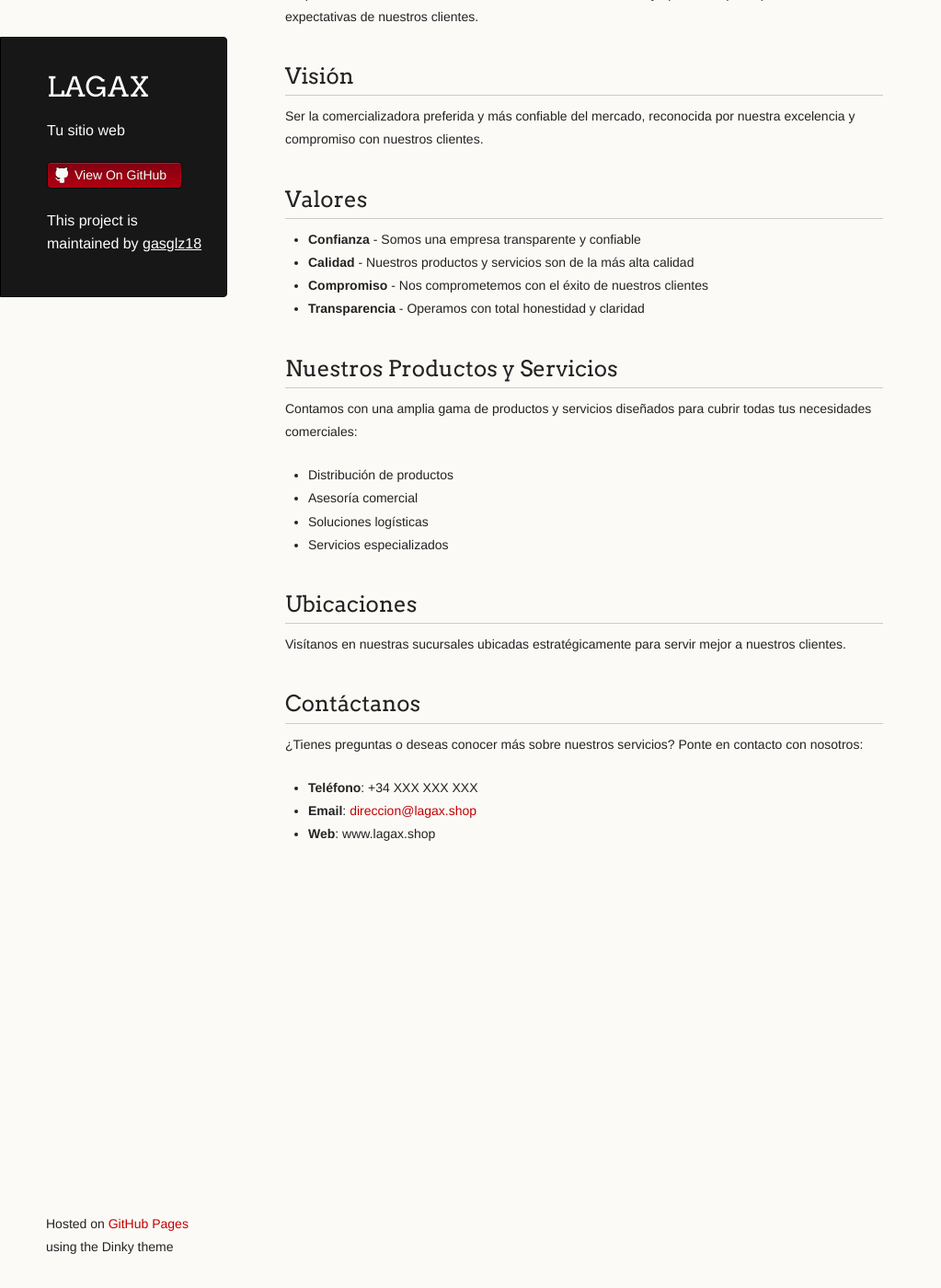
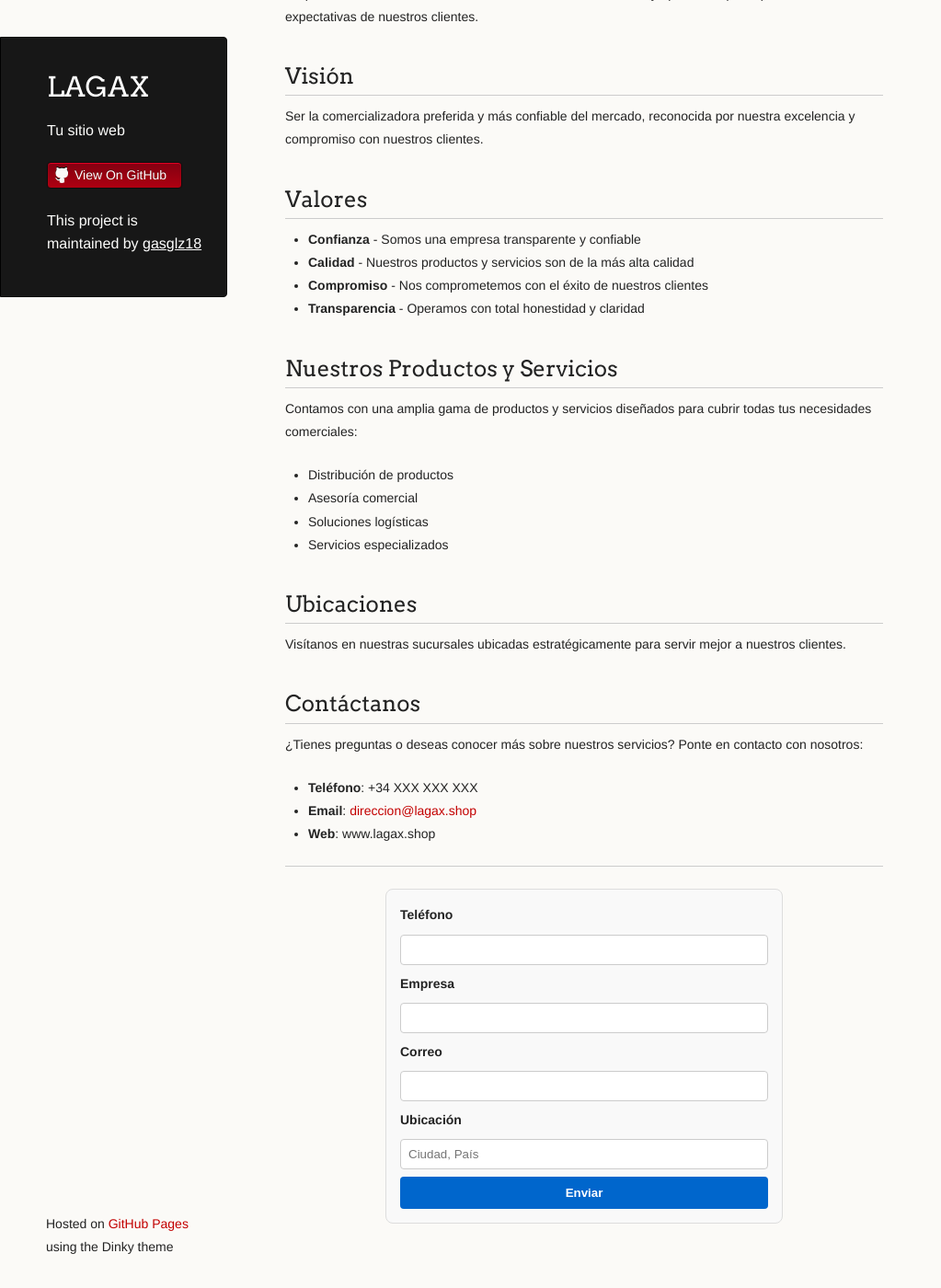
Before and after one commit to gasglz18/lagax, a Jekyll site: the page built from index.md, in a window 1280 px wide and 1400 px high, scrolled down 824 px. Shown: the whole window at 92% size, without its empty margins (0-1023 px from the left). Built offline with Jekyll 4.4.1, drawn with Linux system fonts in a browser that asks for light colours.

Commit message:
Agregar cuadro de contacto compacto con campos de teléfono, empresa, correo y ubicación

```diff
--- a/index.md
+++ b/index.md
@@ -60,3 +60,30 @@ Visítanos en nuestras sucursales ubicadas estratégicamente para servir mejor a
 - **Teléfono**: +34 XXX XXX XXX
 - **Email**: [direccion@lagax.shop](mailto:direccion@lagax.shop)
 - **Web**: www.lagax.shop
+
+---
+
+<style>
+.contact-form { max-width: 400px; margin: 20px auto; padding: 15px; border: 1px solid #ddd; border-radius: 8px; background: #f9f9f9; }
+.contact-form input, .contact-form textarea { width: 100%; padding: 8px; margin: 8px 0; border: 1px solid #ccc; border-radius: 4px; box-sizing: border-box; font-family: Arial; }
+.contact-form button { width: 100%; padding: 10px; background: #0066cc; color: white; border: none; border-radius: 4px; cursor: pointer; font-weight: bold; }
+.contact-form button:hover { background: #0052a3; }
+</style>
+
+<div class="contact-form">
+<form action="https://formspree.io/f/xpwgzldj" method="POST">
+<label><strong>Teléfono</strong></label>
+<input type="tel" name="Teléfono" required>
+
+<label><strong>Empresa</strong></label>
+<input type="text" name="Empresa" required>
+
+<label><strong>Correo</strong></label>
+<input type="email" name="Correo" required>
+
+<label><strong>Ubicación</strong></label>
+<input type="text" name="Ubicación" placeholder="Ciudad, País" required>
+
+<button type="submit">Enviar</button>
+</form>
+</div>
```
